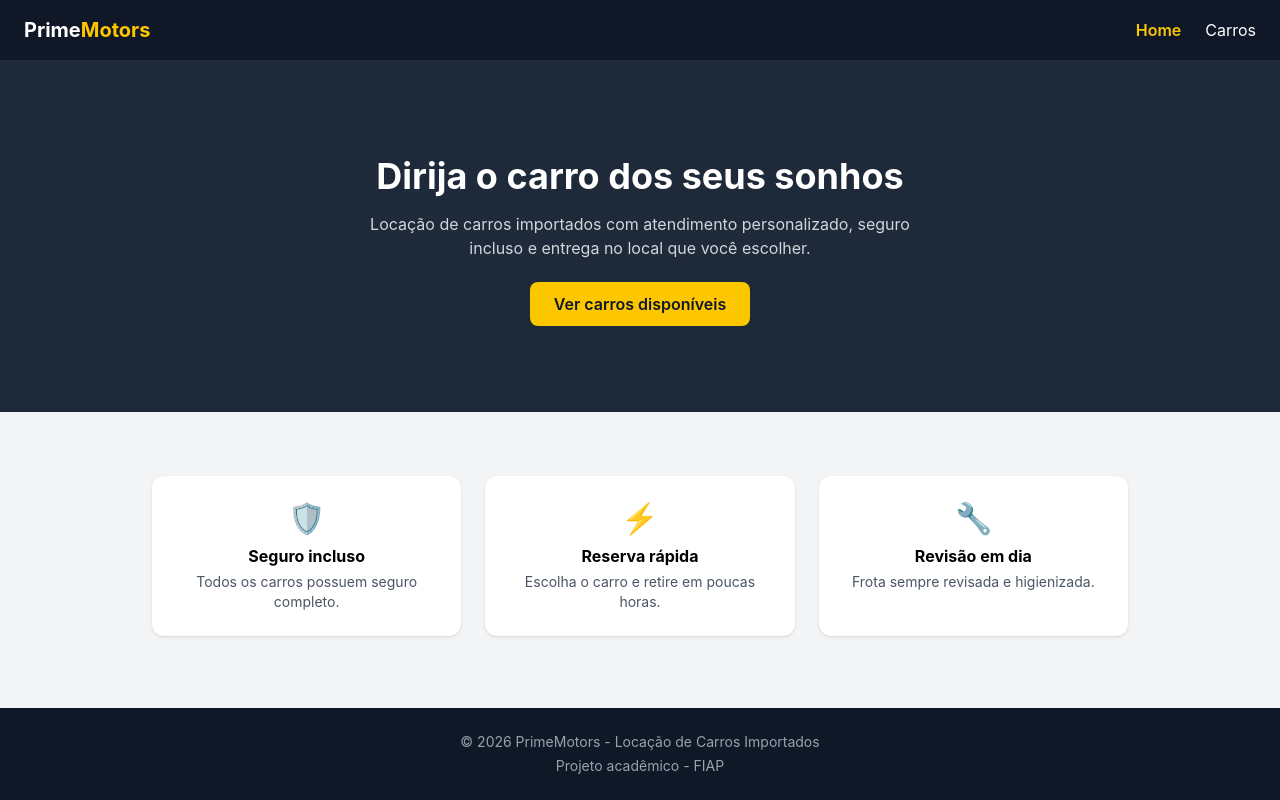
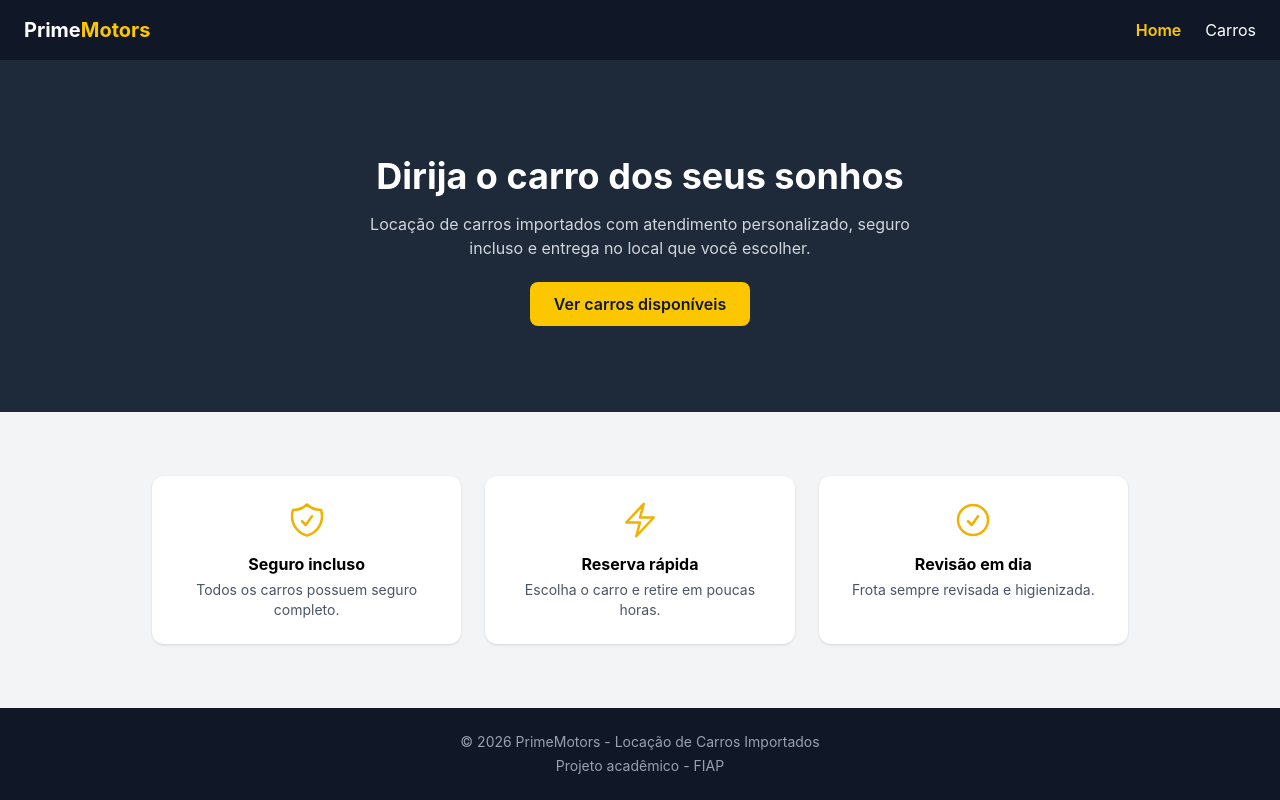
Before and after one commit to Braga1x/CP6-Frontend, a React (Vite) app: page / in a window 1280 px wide. Built offline with nearby package versions, Linux system fonts and the light colour scheme.

Commit message:
fix: ajusta a pagina home

```diff
--- a/src/pages/Home.jsx
+++ b/src/pages/Home.jsx
@@ -1,4 +1,24 @@
 import { Link } from 'react-router-dom'
+
+function Icone({ d }) {
+  return (
+    <svg
+      xmlns="http://www.w3.org/2000/svg"
+      fill="none"
+      viewBox="0 0 24 24"
+      strokeWidth="1.5"
+      stroke="currentColor"
+      className="w-10 h-10 mx-auto mb-3 text-yellow-500"
+    >
+      <path strokeLinecap="round" strokeLinejoin="round" d={d} />
+    </svg>
+  )
+}
+
+const escudo =
+  'M9 12.75 11.25 15 15 9.75m-3-7.036A11.959 11.959 0 0 1 3.598 6 11.99 11.99 0 0 0 3 9.749c0 5.592 3.824 10.29 9 11.623 5.176-1.332 9-6.03 9-11.622 0-1.31-.21-2.571-.598-3.751h-.152c-3.196 0-6.1-1.248-8.25-3.285Z'
+const raio = 'm3.75 13.5 10.5-11.25L12 10.5h8.25L9.75 21.75 12 13.5H3.75Z'
+const check = 'M9 12.75 11.25 15 15 9.75M21 12a9 9 0 1 1-18 0 9 9 0 0 1 18 0Z'
 
 function Home() {
   return (
@@ -21,21 +41,21 @@ function Home() {
 
       <section className="max-w-5xl mx-auto py-16 px-6 grid gap-6 md:grid-cols-3">
         <div className="bg-white p-6 rounded-xl shadow text-center">
-          <p className="text-3xl mb-2">🛡️</p>
+          <Icone d={escudo} />
           <h3 className="font-bold mb-1">Seguro incluso</h3>
           <p className="text-sm text-gray-600">
             Todos os carros possuem seguro completo.
           </p>
         </div>
         <div className="bg-white p-6 rounded-xl shadow text-center">
-          <p className="text-3xl mb-2">⚡</p>
+          <Icone d={raio} />
           <h3 className="font-bold mb-1">Reserva rápida</h3>
           <p className="text-sm text-gray-600">
             Escolha o carro e retire em poucas horas.
           </p>
         </div>
         <div className="bg-white p-6 rounded-xl shadow text-center">
-          <p className="text-3xl mb-2">🔧</p>
+          <Icone d={check} />
           <h3 className="font-bold mb-1">Revisão em dia</h3>
           <p className="text-sm text-gray-600">
             Frota sempre revisada e higienizada.
```
